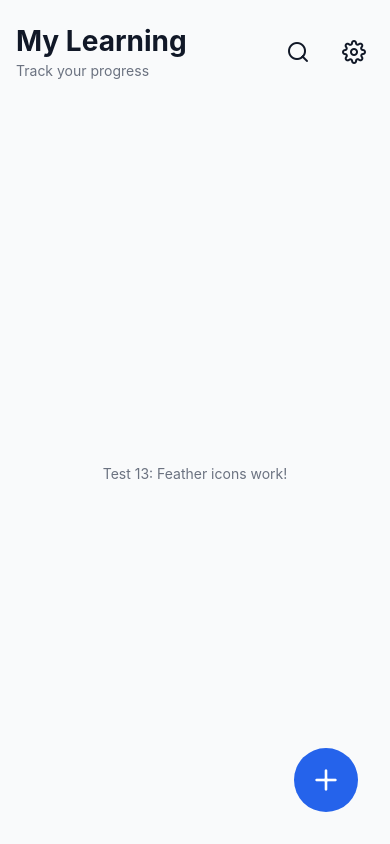
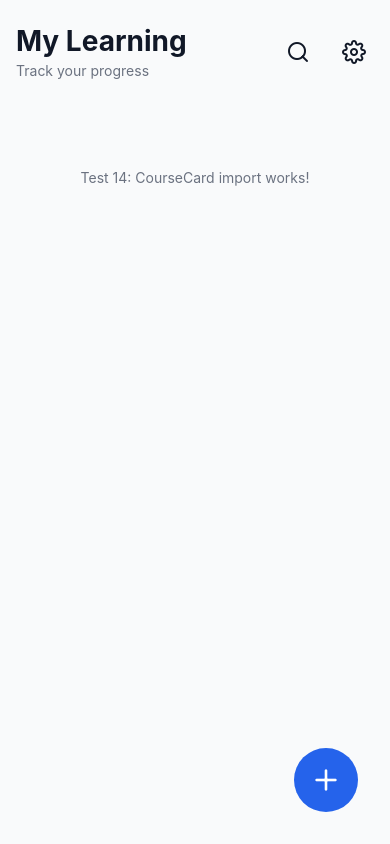
Before and after one commit to enigmacoder-bot/Course-Tracker, a React Native app: screen /Home in a window 390 px wide. Built offline with nearby package versions, Linux system fonts and the light colour scheme.

Commit message:
home screen fixes

```diff
--- a/src/screens/HomeScreen.js
+++ b/src/screens/HomeScreen.js
@@ -1,16 +1,21 @@
-// Test 13: HomeScreen with Feather icons
-import React from 'react';
-import { View, Text, StyleSheet, SafeAreaView, StatusBar, TouchableOpacity } from 'react-native';
+// Test 14: HomeScreen with CourseCard import
+import React, { useState } from 'react';
+import { View, FlatList, StyleSheet, SafeAreaView, StatusBar, Text, TouchableOpacity } from 'react-native';
 import { Feather } from '@expo/vector-icons';
 import { useTheme } from '../context/ThemeContext';
+import CourseCard from '../components/CourseCard';
 import { SPACING, FONTS, RADIUS } from '../constants/theme';
+
+const MOCK_COURSES = [];
 
 const HomeScreen = ({ navigation }) => {
     const { colors, isDarkMode } = useTheme();
+    const [courses, setCourses] = useState(MOCK_COURSES);
 
     return (
         <SafeAreaView style={[styles.container, { backgroundColor: colors.background }]}>
             <StatusBar barStyle={isDarkMode ? 'light-content' : 'dark-content'} />
+
             <View style={styles.header}>
                 <View>
                     <Text style={[styles.headerTitle, { color: colors.textPrimary }]}>My Learning</Text>
@@ -25,9 +30,25 @@ const HomeScreen = ({ navigation }) => {
                     </TouchableOpacity>
                 </View>
             </View>
-            <View style={styles.emptyState}>
-                <Text style={{ color: colors.textSecondary }}>Test 13: Feather icons work!</Text>
-            </View>
+
+            <FlatList
+                data={courses}
+                keyExtractor={item => item.id}
+                renderItem={({ item }) => (
+                    <CourseCard
+                        course={item}
+                        onPress={() => navigation.navigate('CourseDetail', { course: item })}
+                    />
+                )}
+                contentContainerStyle={styles.listContent}
+                showsVerticalScrollIndicator={false}
+                ListEmptyComponent={
+                    <View style={styles.emptyState}>
+                        <Text style={{ color: colors.textSecondary }}>Test 14: CourseCard import works!</Text>
+                    </View>
+                }
+            />
+
             <TouchableOpacity style={[styles.fab, { backgroundColor: colors.primary }]}>
                 <Feather name="plus" color="#FFF" size={32} />
             </TouchableOpacity>
@@ -61,10 +82,13 @@ const styles = StyleSheet.create({
     iconButton: {
         padding: SPACING.xs,
     },
+    listContent: {
+        padding: SPACING.m,
+        paddingBottom: 100,
+    },
     emptyState: {
-        flex: 1,
         alignItems: 'center',
-        justifyContent: 'center',
+        marginTop: 50,
     },
     fab: {
         position: 'absolute',
```
